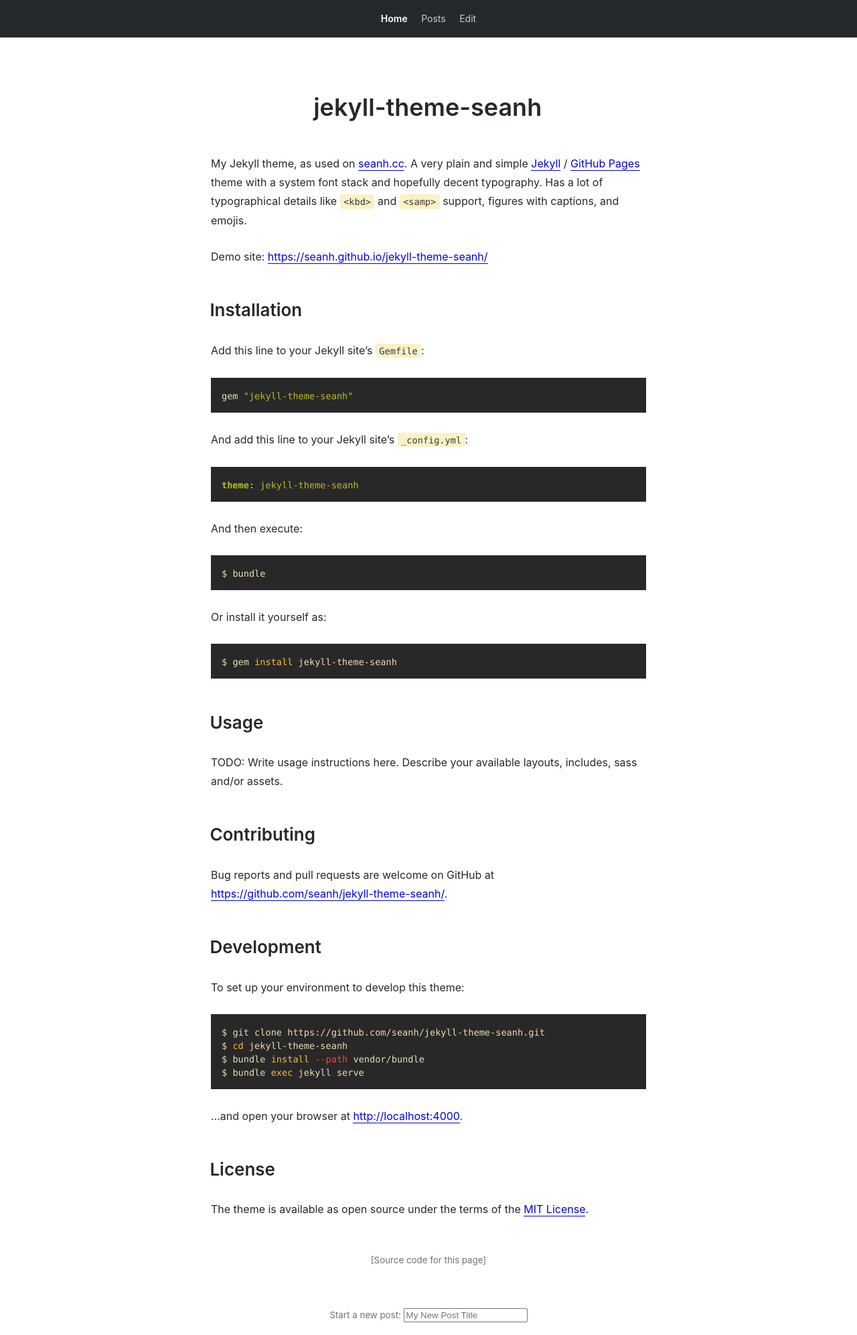
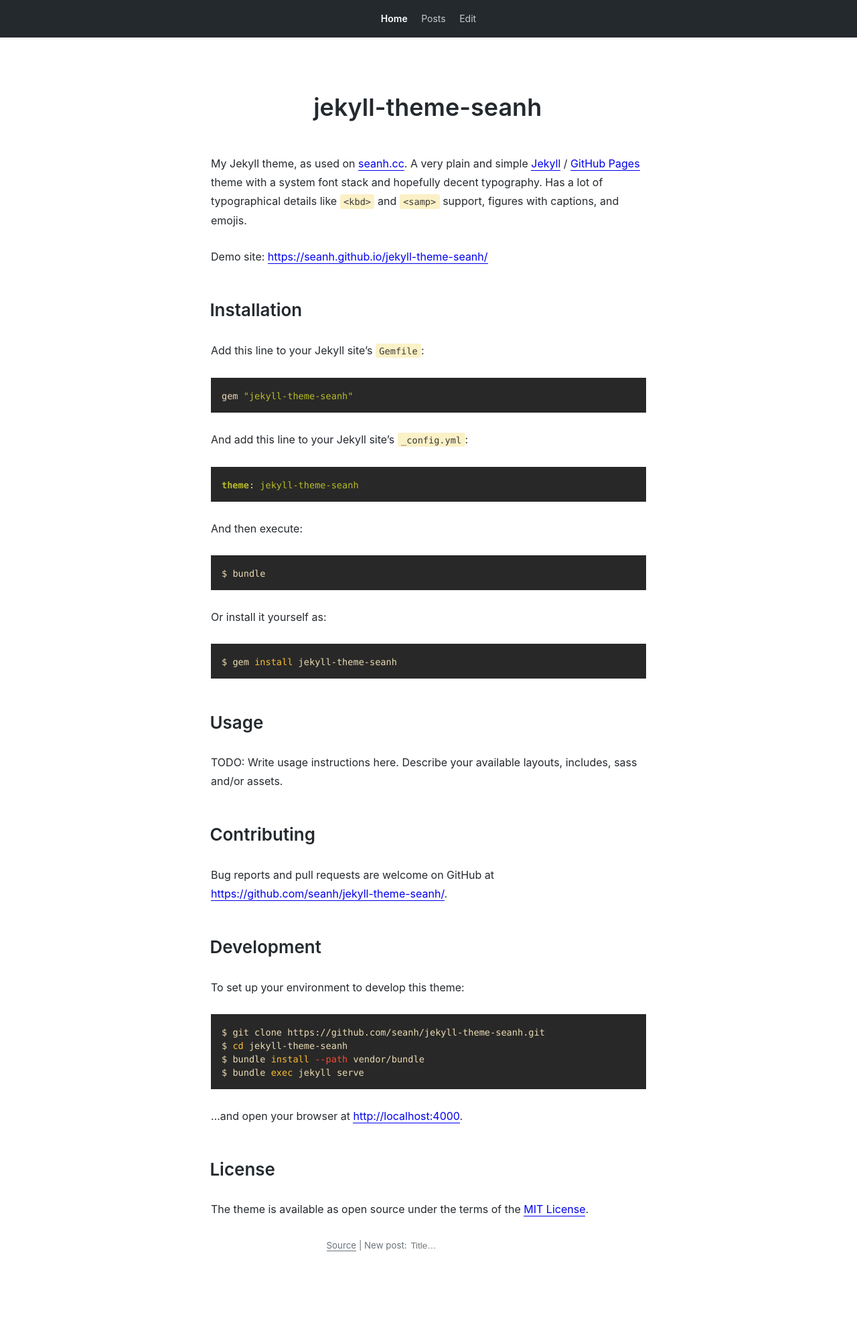
Before and after one commit to seanh/jekyll-theme-oatcake, a Jekyll site: the page built from README.md, in a window 1280 px wide. Shown: the whole page at 67% size. Built offline with Jekyll 4.4.1, drawn with Linux system fonts in a browser that asks for light colours; our own code applies the rules of GitHub Pages for plain Markdown files; after the commit the page ends 1873 px from its top, so only the background shows below that.

Commit message:
Tweaking footer design

```diff
--- a/_layouts/default.html
+++ b/_layouts/default.html
@@ -10,6 +10,7 @@
     {% seo %}
   </head>
   <body>
+    <div class="site-footer__pusher">
       <header class="site-header">
         <nav class="site-header__navbar">
           <ul class="site-header__nav-links">
@@ -27,14 +28,13 @@
         </nav>
       </header>
       {% include anchor_headings.html html=content anchorBody="§" beforeHeading=true anchorClass="anchor" %}
+    </div>
 
     <footer class="site-footer">
-      <a href="https://raw.githubusercontent.com/{{ site.github.repository_nwo }}/master/{{ page.path }}">[Source code for this page]</a>
-
-      <div style="margin-top: 4em;">
-        <label for="new-post">Start a new post:</label>
-        <input id="new-post" class="js-new-post" type="text" spellcheck="true" placeholder="My New Post Title" onchange="doNewPost()">
-      </div>
+      <a href="https://raw.githubusercontent.com/{{ site.github.repository_nwo }}/master/{{ page.path }}">Source</a>
+      |
+      <label for="new-post">New post:</label>
+      <input id="new-post" class="js-new-post" style="border: none;" type="text" spellcheck="true" placeholder="Title&hellip;" onchange="doNewPost()">
     </footer>
 
     <script>
--- a/assets/css/seanh.css
+++ b/assets/css/seanh.css
@@ -538,18 +538,13 @@ var {
   margin-left: 0;
 }
 
+.site-footer__pusher {
+  min-height: calc(100vh - 1.8em);
+}
 .site-footer {
+  height: 1em;
+  font-size: smaller;
+  color: var(--muted-color);
   text-align: center;
-  margin-top: 3rem;
-  margin-bottom: 1rem;
-  color: var(--muted-color);
-  font-size: smaller;
-  display: flex;
-  flex-direction: column;
-  align-items: center;
 }
-
-.site-footer a {
-  border-bottom: none;
-  color: inherit;
-}
+.site-footer a { color: inherit; }
```
Lines whose indentation alone changed are shown as unchanged.
